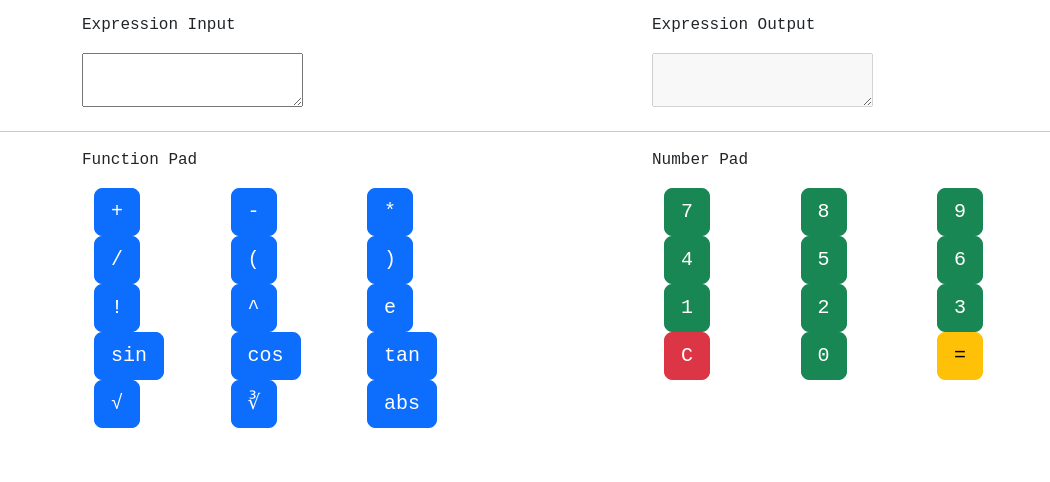
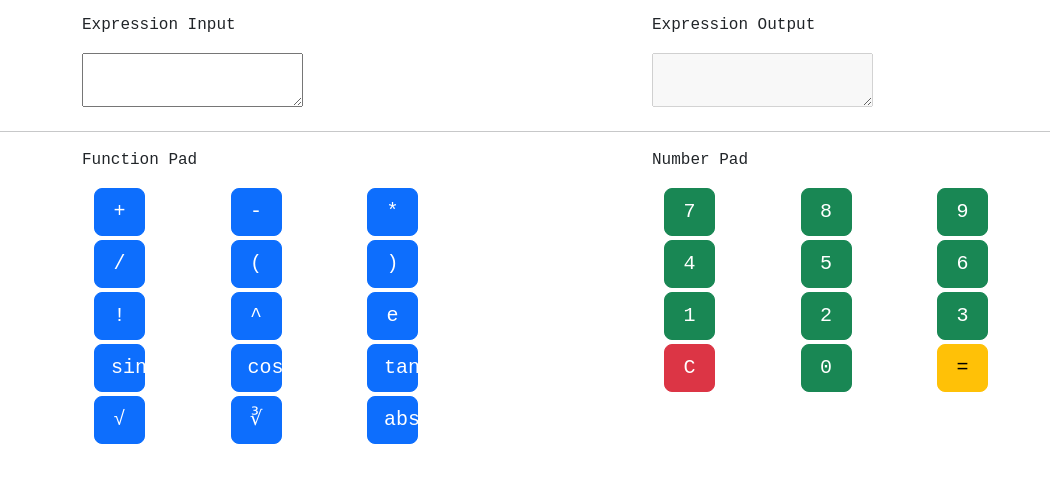
Before and after one commit to MXPSQL-Misc/calsyweb, a website: page publicapp/index.html in a window 1280 px wide. Shown: the part 54-536 px from the top of the page, without its empty margins (0-1050 px from the left). Drawn offline with Linux system fonts and the light colour scheme.

Commit message:
Dynafixed

```diff
--- a/publicapp/app.js
+++ b/publicapp/app.js
@@ -87,3 +87,20 @@ intx.onkeypress = function(evt){
 		mev();
 	}
 }
+
+function resizeWin() {
+	const allBtn = document.getElementsByTagName("button");
+    if (window.innerHeight > window.innerWidth) {
+        console.log("The page is in portrait orientation.");
+		for(const btn of allBtn){
+			btn.style.width = "";
+		}
+    } else {
+        console.log("The page is in landscape orientation.");
+		for(const btn of allBtn){
+			btn.style.width = "4vw";
+		}
+    }
+}
+resizeWin();
+window.addEventListener('resize', resizeWin);
--- a/publicapp/index.html
+++ b/publicapp/index.html
@@ -16,6 +16,7 @@
 		body{
 			font-family: monospace;
 		}
+
 		</style>
 	</head>
 	<body>
@@ -43,7 +44,7 @@
 				<div class="col-sm">
 					<p>Function Pad</p>
 					<div class="container">
-						<div class="row">
+						<div class="row mt-1">
 							<div class="col-3">
 								<button class="btn btn-primary btn-lg btn-block" id="btn-fun-+"> + </button>
 							</div>
@@ -54,7 +55,7 @@
 								<button class="btn btn-primary btn-lg btn-block" id="btn-fun-*"> * </button>
 							</div>
 						</div>
-						<div class="row">
+						<div class="row mt-1">
 							<div class="col-3">
 								<button class="btn btn-primary btn-lg btn-block" id="btn-fun-/"> / </button>
 							</div>
@@ -65,7 +66,7 @@
 								<button class="btn btn-primary btn-lg btn-block" id="btn-fun-)"> ) </button>
 							</div>
 						</div>
-						<div class="row">
+						<div class="row mt-1">
 							<div class="col-3">
 								<button class="btn btn-primary btn-lg btn-block" id="btn-fun-!"> ! </button>
 							</div>
@@ -76,7 +77,7 @@
 								<button class="btn btn-primary btn-lg btn-block" id="btn-fun-e"> e </button>
 							</div>
 						</div>
-						<div class="row">
+						<div class="row mt-1">
 							<div class="col-3">
 								<button class="btn btn-primary btn-lg btn-block" id="btn-fun-sin(">sin</button>
 							</div>
@@ -87,7 +88,7 @@
 								<button class="btn btn-primary btn-lg btn-block" id="btn-fun-tan(">tan</button>
 							</div>
 						</div>
-						<div class="row">
+						<div class="row mt-1">
 							<div class="col-3">
 								<button class="btn btn-primary btn-lg btn-block" id="btn-fun-sqrt("> √ </button>
 							</div>
@@ -103,7 +104,7 @@
 				<div class="col-sm">
 					<p>Number Pad</p>
 					<div class="container">
-						<div class="row">
+						<div class="row mt-1">
 							<div class="col-3">
 								<button class="btn btn-success btn-lg btn-block" id="btn-num-7">7</button>
 							</div>
@@ -114,7 +115,7 @@
 								<button class="btn btn-success btn-lg btn-block" id="btn-num-9">9</button>
 							</div>
 						</div>
-						<div class="row">
+						<div class="row mt-1">
 							<div class="col-3">
 								<button class="btn btn-success btn-lg btn-block" id="btn-num-4">4</button>
 							</div>
@@ -125,7 +126,7 @@
 								<button class="btn btn-success btn-lg btn-block" id="btn-num-6">6</button>
 							</div>
 						</div>
-						<div class="row">
+						<div class="row mt-1">
 							<div class="col-3">
 								<button class="btn btn-success btn-lg btn-block" id="btn-num-1">1</button>
 							</div>
@@ -136,7 +137,7 @@
 								<button class="btn btn-success btn-lg btn-block" id="btn-num-3">3</button>
 							</div>
 						</div>
-						<div class="row">
+						<div class="row mt-1">
 							<div class="col-3">
 								<button class="btn btn-danger btn-lg btn-block" id="btn-num-clear">C</button>
 							</div>
```
